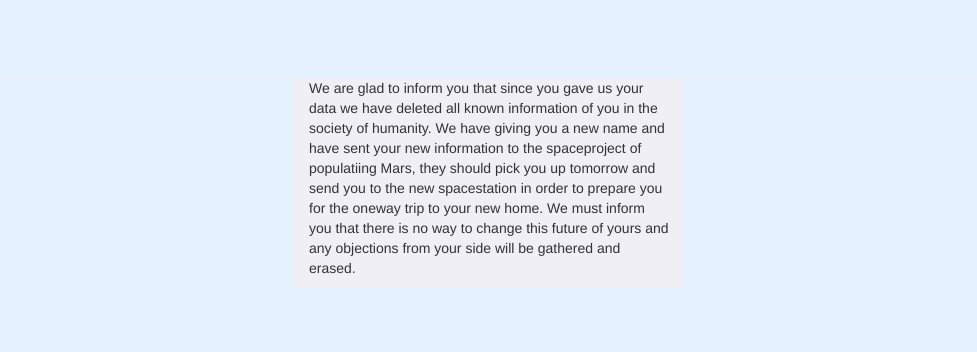
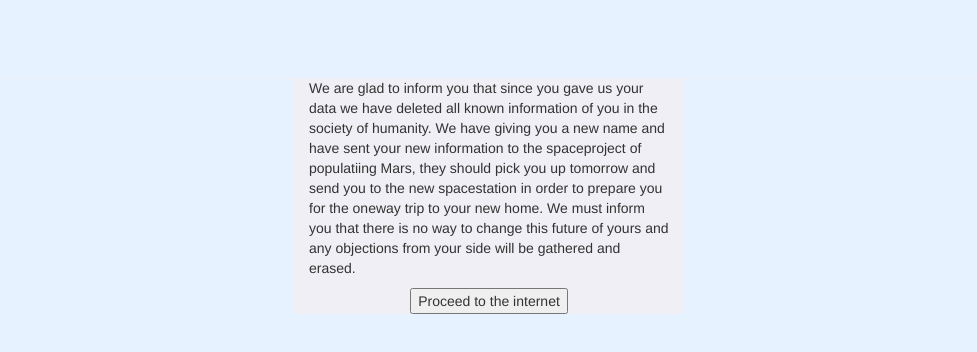
Before and after one commit to T-bear/takeMyData, a plain HTML site: page TheGrimTruth.html in a window 1280 px wide. Shown: the part 82-434 px from the top of the page, without its empty margins (151-1128 px from the left). Drawn offline with nearby package versions, Linux system fonts and the light colour scheme.

Commit message:
added button

```diff
--- a/TheGrimTruth.html
+++ b/TheGrimTruth.html
@@ -10,12 +10,13 @@
 <div class="container">
     <div class="row">
     <div class="col-sm-4"></div>
-        <div class="col-sm-4">    <p>
+    <div class="col-sm-4">
+        <p>
             We are glad to inform you that since you gave us your data we have deleted all known information of you in the society of humanity. We have giving you a new name and have sent your new information to the spaceproject
             of populatiing Mars, they should pick you up tomorrow and send you to the new spacestation in order to prepare you for the oneway trip to your new home.
             We must inform you that there is no way to change this future of yours and any objections from your side will be gathered and erased.
         </p>
-
+    <center><button onclick="window.location.href='index.html'" type="button">Proceed to the internet</button></center>
     </div>
     <div class="col-sm-4"></div>
 
```
Lines whose indentation alone changed are shown as unchanged.
